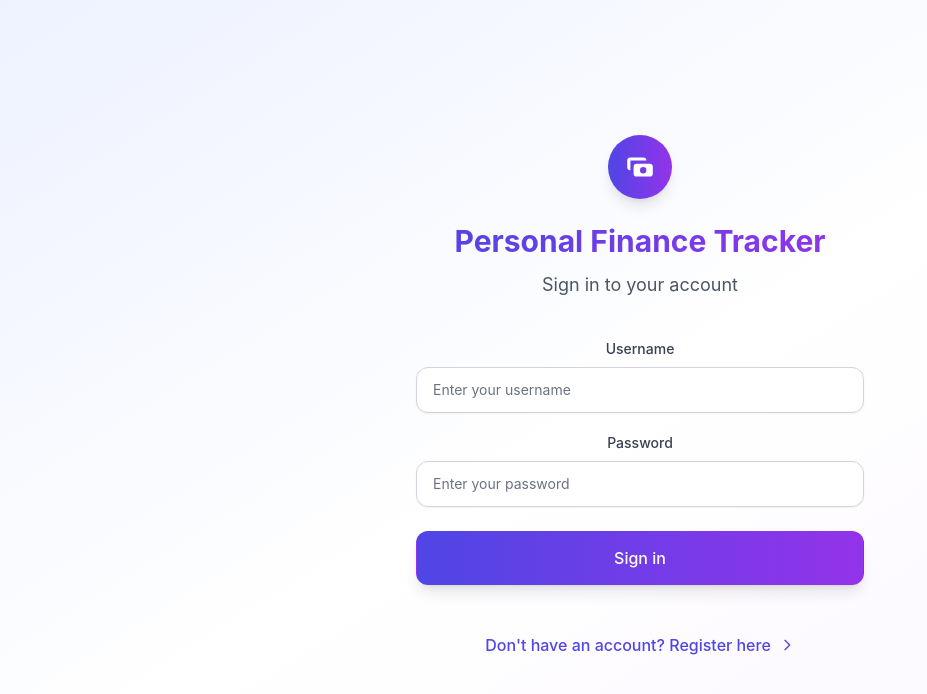
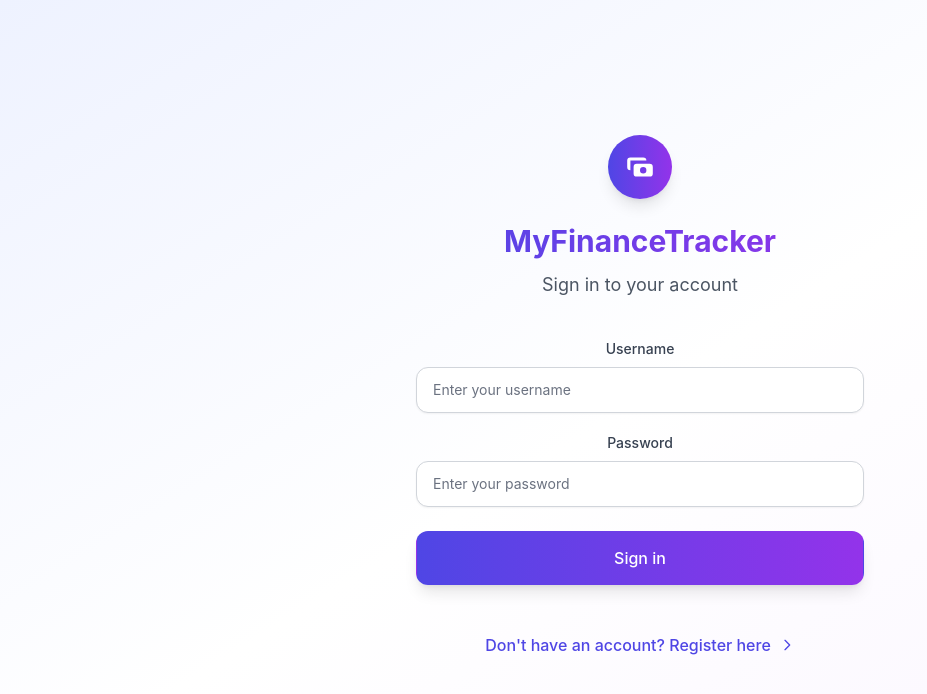
Before and after one commit to jinkazama13200/mikeyfinancetracker, a React (Create React App) app: page /login in a window 1280 px wide. Shown: the top 694 px of the page, without its empty margins (0-927 px from the left). Built offline with nearby package versions, Linux system fonts and the light colour scheme.

Commit message:
Update title to MyFinanceTracker and simplify logo in navigation

```diff
--- a/src/pages/Dashboard.tsx
+++ b/src/pages/Dashboard.tsx
@@ -65,14 +65,11 @@ const Dashboard: React.FC = () => {
           <div className="flex justify-between h-16">
             <div className="flex">
               <div className="flex-shrink-0 flex items-center">
-                <div className="h-10 w-10 rounded-xl bg-gradient-to-r from-indigo-600 to-purple-600 flex items-center justify-center shadow-lg">
+                <div className="h-10 w-10 rounded-xl bg-gradient-to-r from-indigo-600 to-purple-600 flex items-center justify-center shadow-lg cursor-pointer" onClick={() => navigate('/dashboard')}>
                   <svg xmlns="http://www.w3.org/2000/svg" className="h-6 w-6 text-white" viewBox="0 0 20 20" fill="currentColor">
                     <path fillRule="evenodd" d="M4 4a2 2 0 00-2 2v4a2 2 0 002 2V6h10a2 2 0 00-2-2H4zm2 6a2 2 0 012-2h8a2 2 0 012 2v4a2 2 0 01-2 2H8a2 2 0 01-2-2v-4zm6 4a2 2 0 100-4 2 2 0 000 4z" clipRule="evenodd" />
                   </svg>
                 </div>
-                <span className="ml-3 text-xl font-bold bg-gradient-to-r from-indigo-600 to-purple-600 bg-clip-text text-transparent cursor-pointer hover:opacity-90" onClick={() => navigate('/dashboard')}>
-                  {language === 'en' ? 'Personal Finance Tracker' : 'Quản Lý Tài Chính Cá Nhân'}
-                </span>
               </div>
             </div>
             <div className="flex items-center space-x-4">
--- a/src/pages/Login.tsx
+++ b/src/pages/Login.tsx
@@ -30,13 +30,13 @@ const Login: React.FC = () => {
     <div className="min-h-screen flex items-center justify-center bg-gradient-to-br from-indigo-50 via-white to-purple-50 py-12 px-4 sm:px-6 lg:px-8">
       <div className="max-w-md w-full space-y-10">
         <div className="text-center">
-          <div className="mx-auto h-16 w-16 rounded-full bg-gradient-to-r from-indigo-600 to-purple-600 flex items-center justify-center shadow-lg">
+          <div className="mx-auto h-16 w-16 rounded-full bg-gradient-to-r from-indigo-600 to-purple-600 flex items-center justify-center shadow-lg cursor-pointer" onClick={() => navigate('/dashboard')}>
             <svg xmlns="http://www.w3.org/2000/svg" className="h-8 w-8 text-white" viewBox="0 0 20 20" fill="currentColor">
               <path fillRule="evenodd" d="M4 4a2 2 0 00-2 2v4a2 2 0 002 2V6h10a2 2 0 00-2-2H4zm2 6a2 2 0 012-2h8a2 2 0 012 2v4a2 2 0 01-2 2H8a2 2 0 01-2-2v-4zm6 4a2 2 0 100-4 2 2 0 000 4z" clipRule="evenodd" />
             </svg>
           </div>
           <h2 className="mt-6 text-3xl font-bold bg-gradient-to-r from-indigo-600 to-purple-600 bg-clip-text text-transparent">
-            {language === 'en' ? 'Personal Finance Tracker' : 'Quản Lý Tài Chính Cá Nhân'}
+            MyFinanceTracker
           </h2>
           <p className="mt-3 text-lg text-gray-600">
             {language === 'en' ? 'Sign in to your account' : 'Đăng nhập vào tài khoản của bạn'}
--- a/src/pages/Register.tsx
+++ b/src/pages/Register.tsx
@@ -37,13 +37,13 @@ const Register: React.FC = () => {
     <div className="min-h-screen flex items-center justify-center bg-gradient-to-br from-indigo-50 via-white to-purple-50 py-12 px-4 sm:px-6 lg:px-8">
       <div className="max-w-md w-full space-y-10">
         <div className="text-center">
-          <div className="mx-auto h-16 w-16 rounded-full bg-gradient-to-r from-indigo-600 to-purple-600 flex items-center justify-center shadow-lg">
+          <div className="mx-auto h-16 w-16 rounded-full bg-gradient-to-r from-indigo-600 to-purple-600 flex items-center justify-center shadow-lg cursor-pointer" onClick={() => navigate('/dashboard')}>
             <svg xmlns="http://www.w3.org/2000/svg" className="h-8 w-8 text-white" viewBox="0 0 20 20" fill="currentColor">
               <path fillRule="evenodd" d="M4 4a2 2 0 00-2 2v4a2 2 0 002 2V6h10a2 2 0 00-2-2H4zm2 6a2 2 0 012-2h8a2 2 0 012 2v4a2 2 0 01-2 2H8a2 2 0 01-2-2v-4zm6 4a2 2 0 100-4 2 2 0 000 4z" clipRule="evenodd" />
             </svg>
           </div>
           <h2 className="mt-6 text-3xl font-bold bg-gradient-to-r from-indigo-600 to-purple-600 bg-clip-text text-transparent">
-            {language === 'en' ? 'Personal Finance Tracker' : 'Quản Lý Tài Chính Cá Nhân'}
+            MyFinanceTracker
           </h2>
           <p className="mt-3 text-lg text-gray-600">
             {language === 'en' ? 'Create a new account' : 'Tạo tài khoản mới'}
--- a/src/pages/Transactions.tsx
+++ b/src/pages/Transactions.tsx
@@ -91,14 +91,11 @@ const Transactions: React.FC = () => {
           <div className="flex justify-between h-16">
             <div className="flex">
               <div className="flex-shrink-0 flex items-center">
-                <div className="h-10 w-10 rounded-xl bg-gradient-to-r from-indigo-600 to-purple-600 flex items-center justify-center shadow-lg">
+                <div className="h-10 w-10 rounded-xl bg-gradient-to-r from-indigo-600 to-purple-600 flex items-center justify-center shadow-lg cursor-pointer" onClick={() => navigate('/dashboard')}>
                   <svg xmlns="http://www.w3.org/2000/svg" className="h-6 w-6 text-white" viewBox="0 0 20 20" fill="currentColor">
                     <path fillRule="evenodd" d="M4 4a2 2 0 00-2 2v4a2 2 0 002 2V6h10a2 2 0 00-2-2H4zm2 6a2 2 0 012-2h8a2 2 0 012 2v4a2 2 0 01-2 2H8a2 2 0 01-2-2v-4zm6 4a2 2 0 100-4 2 2 0 000 4z" clipRule="evenodd" />
                   </svg>
                 </div>
-                <span className="ml-3 text-xl font-bold bg-gradient-to-r from-indigo-600 to-purple-600 bg-clip-text text-transparent cursor-pointer hover:opacity-90" onClick={() => navigate('/dashboard')}>
-                  {language === 'en' ? 'Personal Finance Tracker' : 'Quản Lý Tài Chính Cá Nhân'}
-                </span>
               </div>
             </div>
             <div className="flex items-center space-x-4">
```
